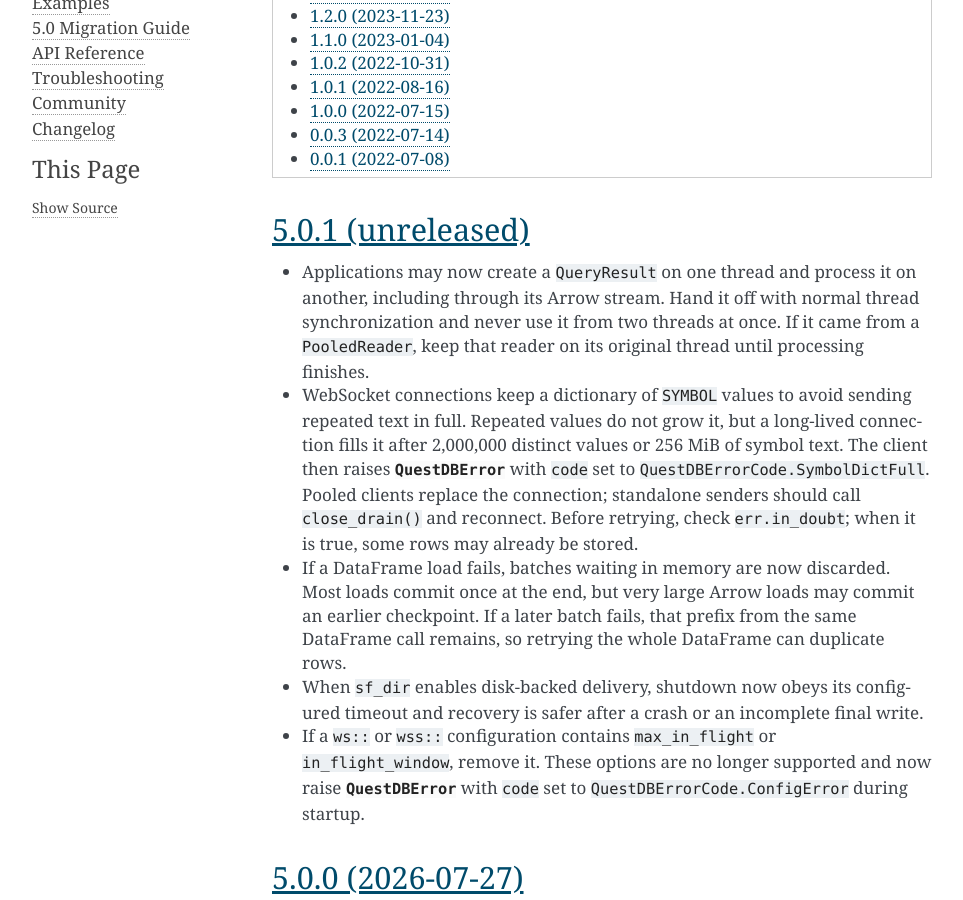
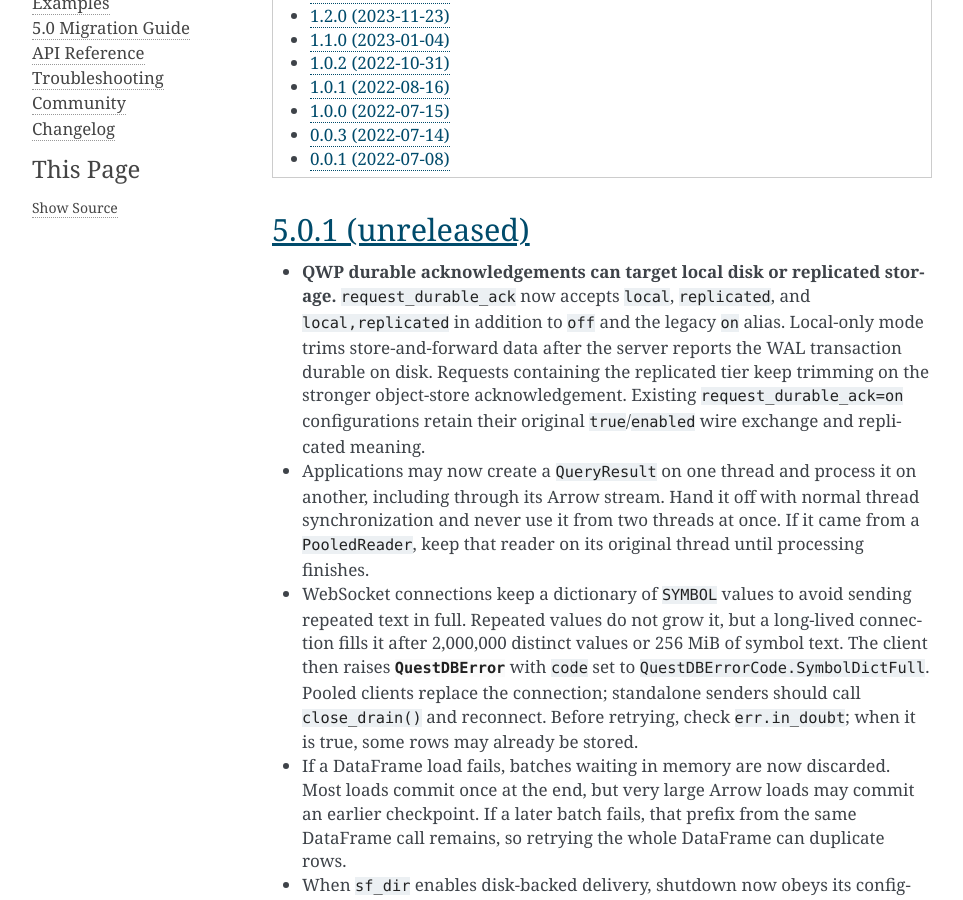
Before and after one commit to questdb/py-questdb-client, a Sphinx documentation site: the page built from docs/changelog.rst, in a window 1280 px wide and 900 px high, scrolled down 372 px. Shown: the whole window, without its empty margins (148-1111 px from the left). Built offline with Sphinx 7.4.7, drawn with Linux system fonts in a browser that asks for light colours.

Commit message:
feat(qwp): support local durable acknowledgements

```diff
--- a/CHANGELOG.rst
+++ b/CHANGELOG.rst
@@ -7,6 +7,14 @@
 5.0.1 (unreleased)
 ------------------
 
+- **QWP durable acknowledgements can target local disk or replicated
+  storage.** ``request_durable_ack`` now accepts ``local``, ``replicated``,
+  and ``local,replicated`` in addition to ``off`` and the legacy ``on`` alias.
+  Local-only mode trims store-and-forward data after the server reports the
+  WAL transaction durable on disk. Requests containing the replicated tier
+  keep trimming on the stronger object-store acknowledgement. Existing
+  ``request_durable_ack=on`` configurations retain their original
+  ``true``/``enabled`` wire exchange and replicated meaning.
 - Applications may now create a ``QueryResult`` on one thread and process it on
   another, including through its Arrow stream. Hand it off with normal thread
   synchronization and never use it from two threads at once. If it came from a
--- a/docs/conf.rst
+++ b/docs/conf.rst
@@ -194,11 +194,21 @@
 
   Default: 5000.
 
-* ``request_durable_ack`` - ``'on'`` | ``'off'``: Negotiate durable
-  acknowledgements: the server acknowledges frames only once they are
-  durably stored (e.g. uploaded to object storage on Enterprise
-  deployments). A server without the capability rejects the first
-  operation.
+* ``request_durable_ack`` - ``'off'`` | ``'on'`` | ``'local'`` |
+  ``'replicated'`` | ``'local,replicated'``: Select the durability tier that
+  drives acknowledgement and store-and-forward trimming.
+
+  ``'local'`` waits until the WAL transaction is durable on the server's
+  disk. It survives power loss, but not loss of that disk, and requires WAL
+  tables with ``cairo.commit.mode=adaptive``. ``'replicated'`` waits until the
+  transaction reaches object storage on a replication-capable Enterprise
+  server. ``'on'`` is the legacy alias for ``'replicated'`` and retains its
+  original wire representation. The combined value requests both streams but
+  trims only on the stronger replicated acknowledgement; current servers do
+  not yet grant that combination.
+
+  The server must grant the complete requested set. A missing or partial grant
+  fails the connection rather than silently weakening the guarantee.
 
   Default: ``'off'``.
 
```
Also changed, not shown: 2 other files.
